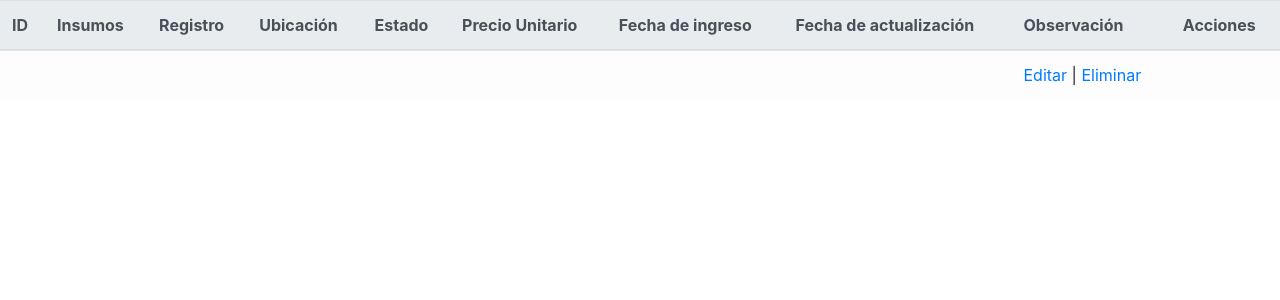
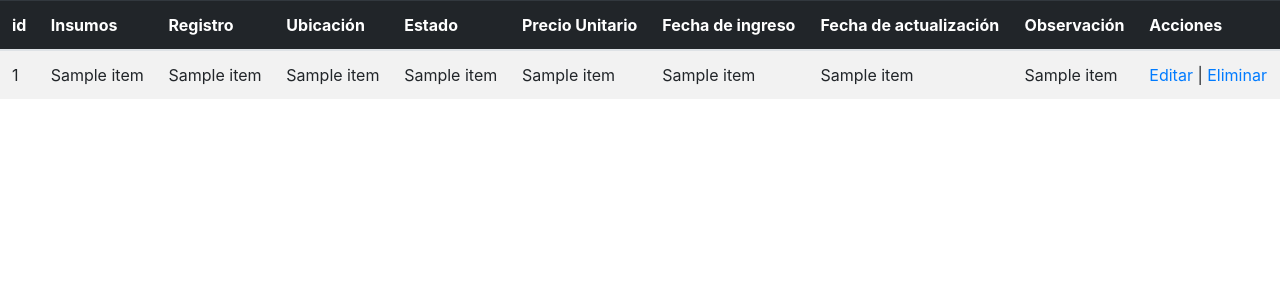
Before and after one commit to bkt93/SistemaStock-Flask, a Flask app: template src/templates/index.html in a window 1280 px wide. Shown: the top 300 px of the page. Run offline with Flask 3, Linux system fonts and the light colour scheme; the template is opened without the code that fills it: most values are stand-ins (such as "Sample title", 1, 10 or a date in 2020); some libraries are stand-ins or nearby versions.

Commit message:
Formulario edit.html y conexión /edit_insumos
> Desarrollo del formulario edit.html
> Recuperación de información alojada en la DB para poder editar los elementos

```diff
--- a/src/app.py
+++ b/src/app.py
@@ -1,4 +1,4 @@
-from flask import Flask, render_template, request
+from flask import Flask, render_template, request, redirect
 from flask_mysqldb import MySQL
 
 app = Flask(__name__)
@@ -15,10 +15,18 @@ mysql= MySQL(app)
 
 
 
-
+# Ruta principal
 @app.route('/')
 def Index():
-    return render_template('index.html')
+
+
+    # Consulta SELECT para acceder a todos los datos de la db
+    cur = mysql.connection.cursor()
+    cur.execute("SELECT * FROM inventario")
+    inventario_items = cur.fetchall()
+    print(inventario_items)
+
+    return render_template('index.html', inv = inventario_items)
 
 
 # Ruta para renderizar el template para añadir nuevos elementos
@@ -42,17 +50,26 @@ def add_insumo():
         cur = mysql.connection.cursor()
         cur.execute('INSERT INTO inventario (insumos, registro, ubicacion, estado, precio_unitario, fecha_de_ingreso, fecha_de_actualizacion, observacion) VALUES (%s, %s, %s, %s, %s, %s, %s, %s)', (insumos, registro, ubicacion, estado, precio_unitario, fecha_de_ingreso, fecha_de_actualizacion, observacion))
         mysql.connection.commit()
-        return "Recibido"
+        return redirect('/')
 
-# Ruta para editar elementos
-@app.route('/edit_insumo')
-def edit_insumo():
-    return render_template('edit.html')
+# Ruta para recuperar la información disponible en la DB para poder editar un elemento
+@app.route('/edit_insumo/<int:id>')
+def edit_insumo(id):
+
+    cur = mysql.connection.cursor()
+    cur.execute('SELECT * FROM inventario WHERE id = %s', (id,))
+    inventario_items = cur.fetchall()
+    mysql.connection.commit()
+    return render_template('edit.html', inv = inventario_items)
 
 # Ruta para eliminar elementos
-@app.route('/delete_insumo')
-def delete_insumo():
-    return "Elemento eliminado"
+@app.route('/delete_insumo/<int:id>')
+def delete_insumo(id):
+
+    cur = mysql.connection.cursor()
+    cur.execute('DELETE FROM inventario WHERE id = %s', (id,))
+    mysql.connection.commit()
+    return redirect('/')
 
 if __name__ == '__main__':
     app.run(debug=True, port=8000)
--- a/src/templates/index.html
+++ b/src/templates/index.html
@@ -7,11 +7,11 @@
     <title>Document</title>
 </head>
 <body>
-
-    <table class="table table-light">
-        <thead class="thead-light">
+    <div class="table-responsive">
+        <table class="table table-striped">
+            <thead class="table-dark">
                 <tr>
-                <th>ID</th>
+                    <th>id</th>
                     <th>Insumos</th>
                     <th>Registro</th>
                     <th>Ubicación</th>
@@ -24,21 +24,22 @@
                 </tr>
             </thead>
             <tbody>
-
+                {% for item in inv %}
                 <tr>
-                <td></td>
-                <td></td>
-                <td></td>
-                <td></td>
-                <td></td>
-                <td></td>
-                <td></td>
-                <td></td>
-                <td><a href="/edit_insumo">Editar</a> | <a href="/delete_insumo">Eliminar</a></td>
+                    <td>{{ item[0] }}</td>
+                    <td>{{ item[1] }}</td>
+                    <td>{{ item[2] }}</td>
+                    <td>{{ item[3] }}</td>
+                    <td>{{ item[4] }}</td>
+                    <td>{{ item[5] }}</td>
+                    <td>{{ item[6] }}</td>
+                    <td>{{ item[7] }}</td>
+                    <td>{{ item[8]}}</td>
+                    <td><a href="/edit_insumo/{{item[0]}}">Editar</a> | <a href="/delete_insumo/{{item[0]}}">Eliminar</a></td>
                 </tr>
-
+                {% endfor %}
             </tbody>
         </table>
-
+    </div>
 </body>
 </html>
```
Also changed, not shown: src/templates/edit.html (+29 -11 lines). Lines whose indentation alone changed are shown as unchanged.
